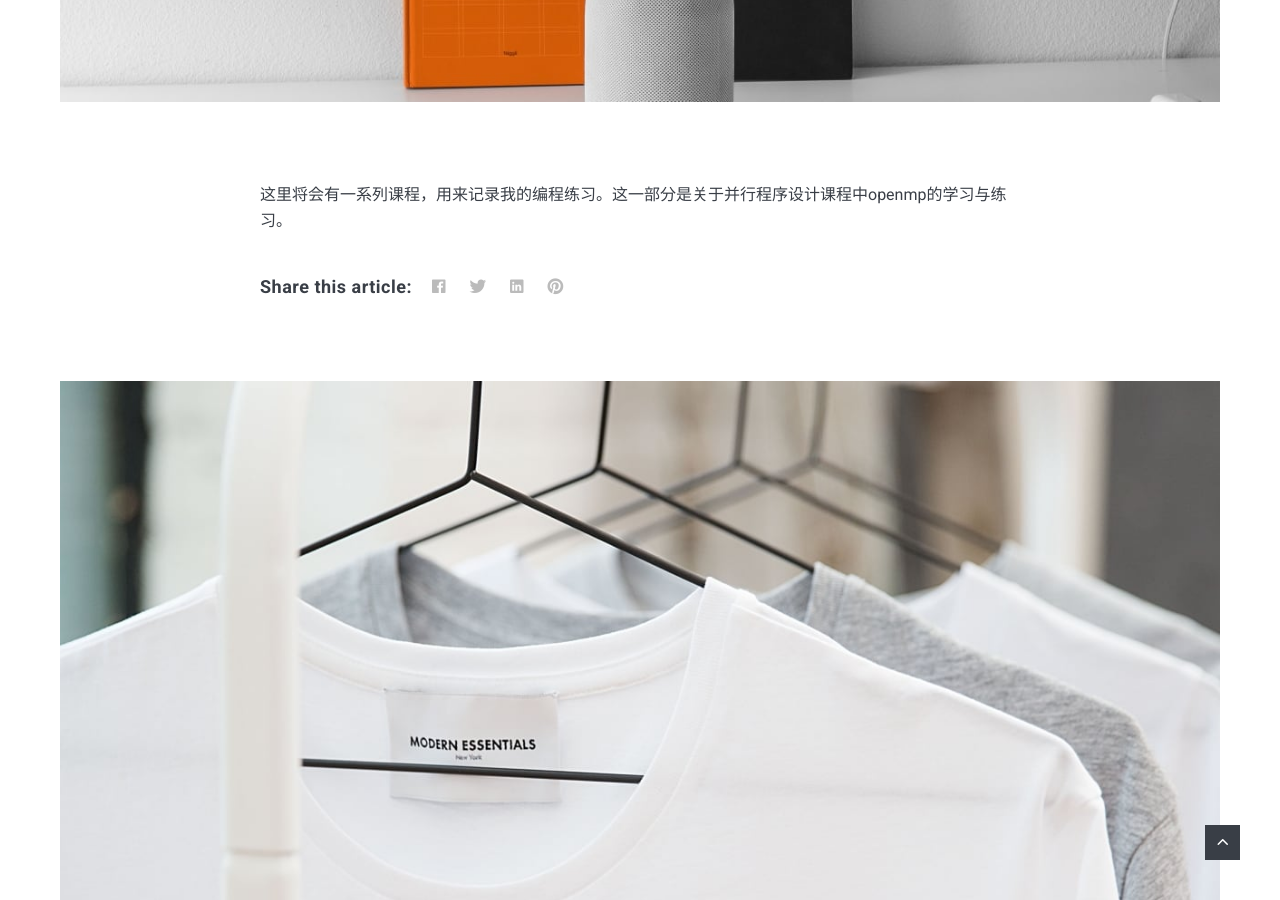
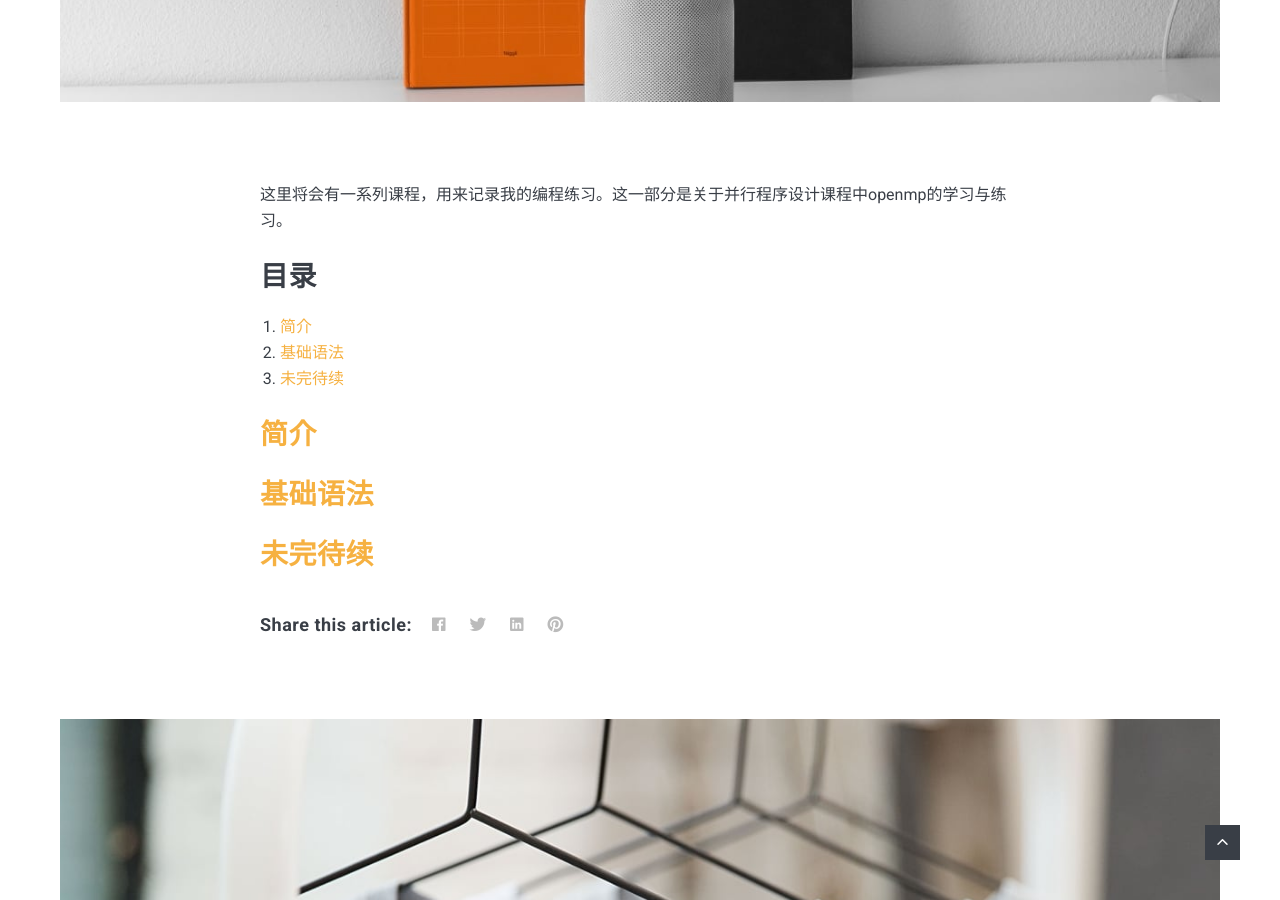
Before and after one commit to Wanglongke/wanglongke.github.io, a Jekyll site: the page built from _posts/2022-01-27-openmpLearning.markdown, in a window 1280 px wide and 900 px high, scrolled down 941 px. Built offline with Jekyll 4.4.1, drawn with Linux system fonts in a browser that asks for light colours; nearby versions of some CDN libraries.

Commit message:
“contents”

```diff
--- a/_posts/2022-01-27-openmpLearning.markdown
+++ b/_posts/2022-01-27-openmpLearning.markdown
@@ -8,3 +8,13 @@
 ---
 
 这里将会有一系列课程，用来记录我的编程练习。这一部分是关于并行程序设计课程中openmp的学习与练习。
+## 目录
+1. [简介](#简介)
+2. [基础语法](#基础语法)
+3. [未完待续](#未完待续)
+
+## [简介](#目录)
+
+## [基础语法](#目录)
+
+## [未完待续](#目录)
```
